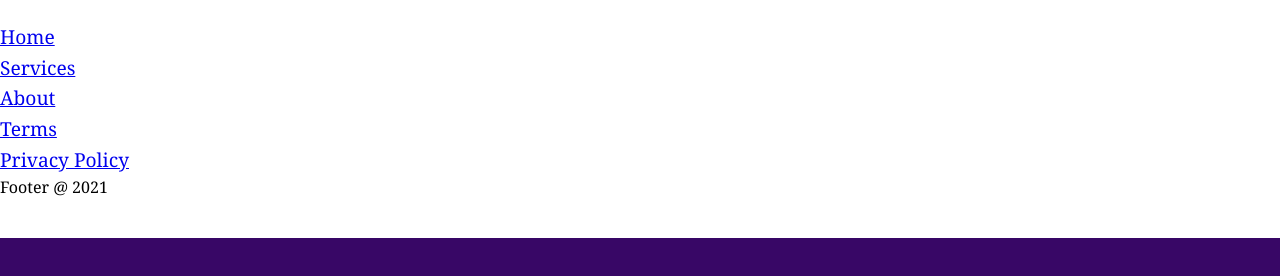
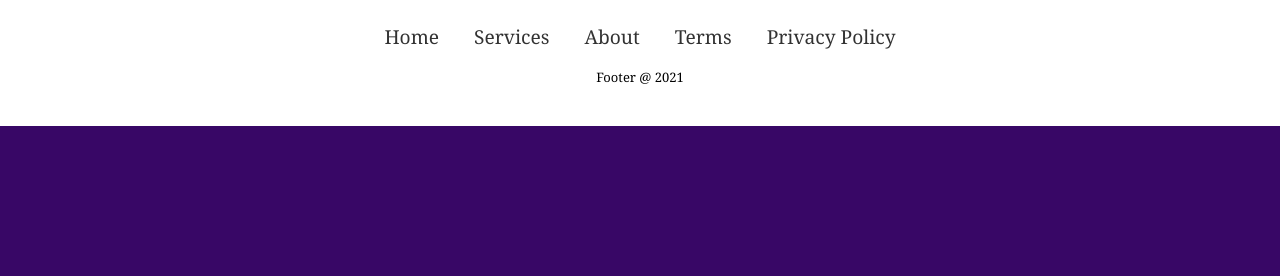
Before and after one commit to snowleopardAlexa/footer-simple, a plain HTML site: page index.html in a window 1280 px wide. Shown: the part 108-384 px from the top of the page. Drawn offline with Linux system fonts and the light colour scheme.

Commit message:
change color

```diff
--- a/main.css
+++ b/main.css
@@ -46,4 +46,27 @@ body {
     font-size: 1.2rem;
     line-height: 1.6;
     margin-bottom: 0;
+    text-align: center;
 }
+
+.footer ul a {
+    color: inherit;
+    text-decoration: none;
+    opacity: 0.8;
+}
+
+.footer ul li {
+    display: inline-block;
+    padding: 0 15px;
+}
+
+.footer ul li a:hover {
+    opacity: 1;
+}
+
+.footer .copyright {
+    margin-top: 15px;
+    text-align: center;
+    font-size: 13px;
+    color: #000;
+}
```
